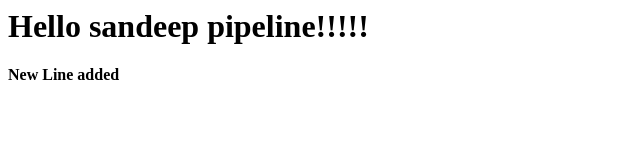
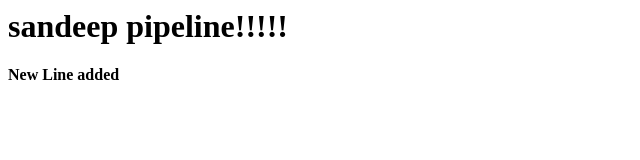
Before and after one commit to sanjujdas/demo-lesson, a plain HTML site: page index.html in a window 1280 px wide. Shown: the whole page, without its empty margins (0-640 px from the left). Drawn offline with Linux system fonts and the light colour scheme.

Commit message:
Update index.html

```diff
--- a/index.html
+++ b/index.html
@@ -1,2 +1,2 @@
-<h1/> Hello sandeep pipeline!!!!! <h1/>
+<h1/>  sandeep pipeline!!!!! <h1/>
 <h4/> New Line added <h4/>
```
